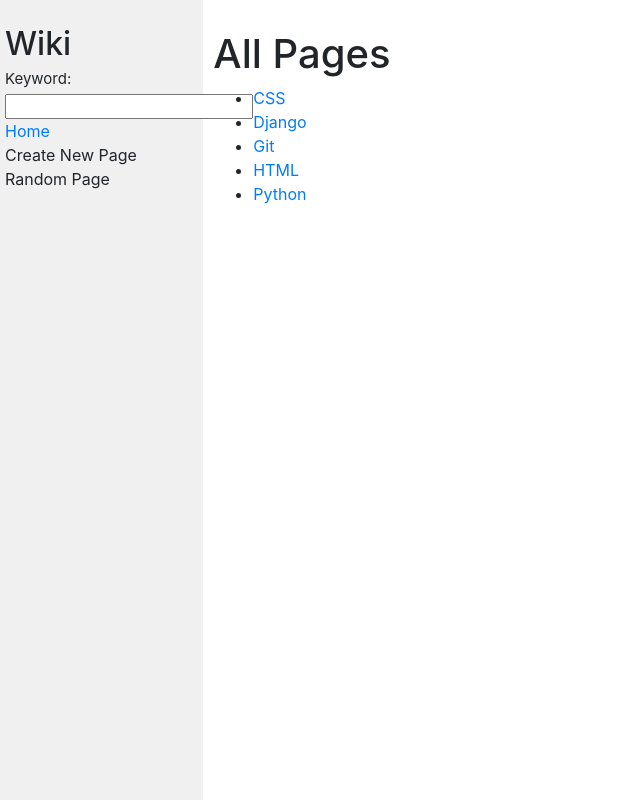
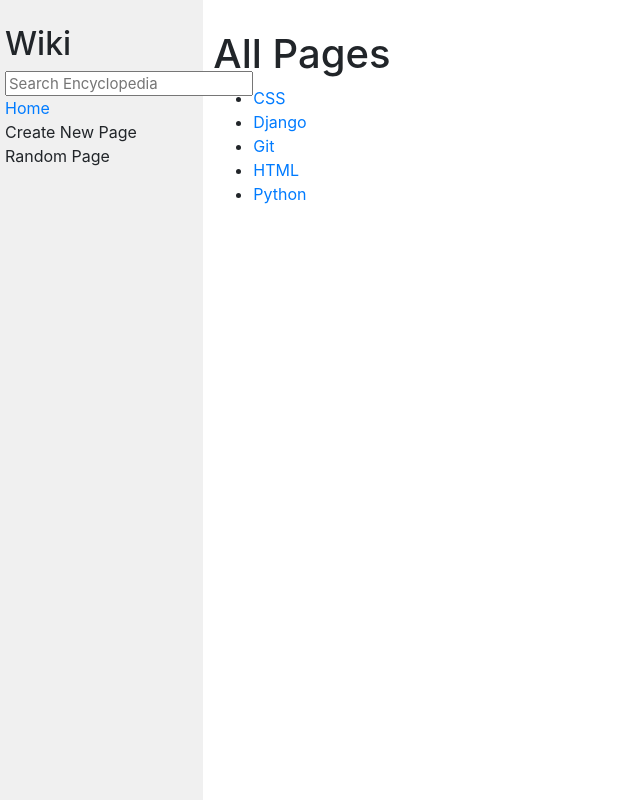
Before and after one commit to ghrust/cs50w-project1-wiki, a Django app: page / in a window 1280 px wide. Shown: the whole page, without its empty margins (0-640 px from the left). Run offline with Django 3.2, Linux system fonts and the light colour scheme; some libraries are stand-ins or nearby versions.

Commit message:
fix search form, search template

```diff
--- a/encyclopedia/forms.py
+++ b/encyclopedia/forms.py
@@ -5,7 +5,7 @@ from django import forms
 
 
 class SearchForm(forms.Form):
-    keyword = forms.CharField(required=True)
+    keyword = forms.CharField(label='', required=True, widget=forms.TextInput(attrs={'placeholder': 'Search Encyclopedia'}))
 
     def search_entry(self, keyword):
         result = []
```
Also changed, not shown: encyclopedia/templates/encyclopedia/search_results.html (+7 -3 lines).
